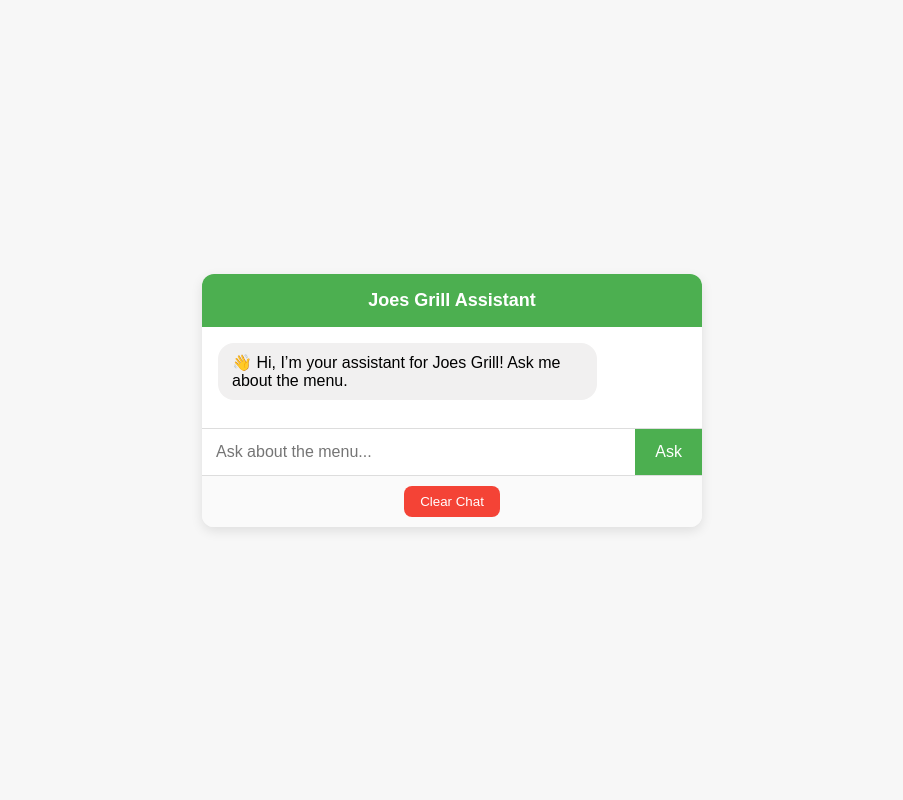
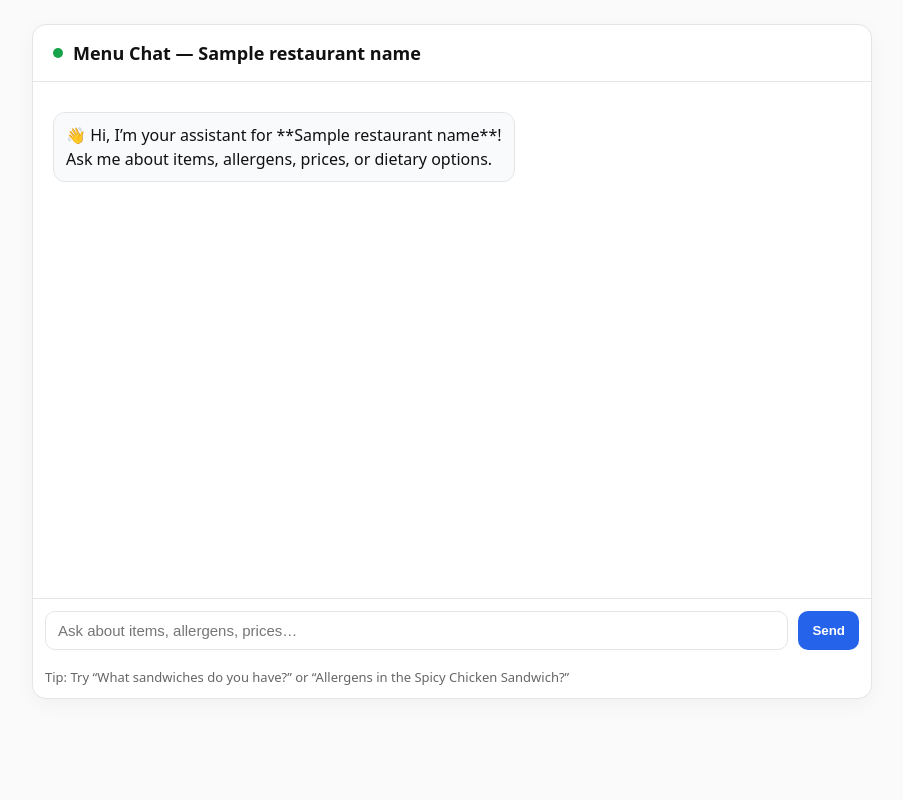
Before and after one commit to andrewb-debug/menu-chatbot-api, a Flask app: template templates/index.html in a window 1280 px wide. Shown: the whole page, without its empty margins (188-1091 px from the left). Run offline with Flask 3, Linux system fonts and the light colour scheme; the template is opened without the code that fills it: most values are stand-ins (such as "Sample title", 1, 10 or a date in 2020).

Commit message:
Markdown list formatting + nicer UI rendering for bot messages

```diff
--- a/app.py
+++ b/app.py
@@ -5,28 +5,27 @@ import os
 import secrets
 from dotenv import load_dotenv
 
-# Load variables from .env for local dev; in production, Render provides env vars
+# Load variables from .env for local dev; in production (Render) they come from env
 load_dotenv()
 
 app = Flask(__name__)
 app.secret_key = os.getenv("FLASK_SECRET_KEY") or secrets.token_hex(16)
 
-# Base directory for absolute paths
+# Absolute base path for reading menus
 BASE_DIR = os.path.dirname(os.path.abspath(__file__))
 
-# ---- Lazy OpenAI client (prevents startup crash) ----
+# ------- Lazy OpenAI client so startup never crashes -------
 _client = None
 def get_openai_client():
     global _client
     if _client is None:
         api_key = os.getenv("OPENAI_API_KEY")
         if not api_key:
-            # Don't crash the process; return a clear error later
             raise RuntimeError("Missing OPENAI_API_KEY environment variable.")
         _client = OpenAI(api_key=api_key)
     return _client
 
-# -------- Menu loading --------
+# ------- Menu loading from /menus/<slug>.json -------
 def load_menu_data(restaurant_name: str):
     path = os.path.join(BASE_DIR, "menus", f"{restaurant_name}.json")
     try:
@@ -37,7 +36,7 @@ def load_menu_data(restaurant_name: str):
     except json.JSONDecodeError:
         return {"error": f"Menu file for '{restaurant_name}' is not valid JSON."}
 
-# -------- Routes --------
+# ------- Routes -------
 @app.route("/")
 def index():
     restaurant_name = request.args.get("restaurant")
@@ -70,15 +69,19 @@ def chat():
     if "history" not in session:
         session["history"] = []
 
-    # Build system prompt
+    # ------- System prompt with formatting rules (Markdown lists) -------
     system_prompt = f"""
 You are the official menu assistant for {menu_data.get('restaurant_name', restaurant_name)}.
 Use ONLY the provided menu JSON to answer questions about items, ingredients, allergens, prices, and dietary tags.
-If the user asks about an item not in the JSON, say it's not on this menu and suggest close matches from the menu.
-If the question is ambiguous, ask one brief clarifying question.
+
+Formatting rules:
+- If listing multiple items, respond as a numbered or bulleted **Markdown** list.
+- Each list item must be: **Item Name** — short description (or key details).
+- For single-item details, use short paragraphs or a compact bullet list.
+- Keep responses concise and easy to skim.
 
 Menu JSON (authoritative source):
-{json.dumps(menu_data.get('menu_items', []))}
+{json.dumps(menu_data.get('menu_items', []), ensure_ascii=False)}
 
 Rules:
 - Never invent menu items or details not present in the JSON.
@@ -88,7 +91,9 @@ Rules:
 """
 
     messages = [{"role": "system", "content": system_prompt}]
+    # Add prior turns
     messages.extend(session["history"])
+    # Add current user message
     messages.append({"role": "user", "content": user_input})
 
     try:
@@ -102,7 +107,6 @@ Rules:
         )
         reply = resp.choices[0].message.content
     except RuntimeError as e:
-        # Missing OPENAI_API_KEY or similar non-fatal setup error
         reply = f"Server configuration error: {str(e)}"
     except Exception as e:
         reply = f"Error contacting OpenAI API: {str(e)}"
@@ -121,7 +125,6 @@ def clear():
 
 @app.route("/healthz")
 def healthz():
-    # Avoid touching OpenAI or menus here so health checks always pass when Flask is up
     return "ok", 200
 
 if __name__ == "__main__":
--- a/templates/index.html
+++ b/templates/index.html
@@ -1,193 +1,187 @@
 <!DOCTYPE html>
 <html lang="en">
 <head>
-  <meta charset="UTF-8">
-  <meta name="viewport" content="width=device-width, initial-scale=1.0">
-  <title>Restaurant Menu Chatbot</title>
+  <meta charset="UTF-8" />
+  <title>Menu Chat — {{ restaurant_name }}</title>
+  <meta name="viewport" content="width=device-width, initial-scale=1" />
   <style>
+    :root {
+      --bg: #fafafa;
+      --card: #ffffff;
+      --text: #111;
+      --muted: #666;
+      --accent: #2563eb;
+      --border: #e5e5e5;
+    }
     body {
-      font-family: Arial, sans-serif;
-      background: #f7f7f7;
-      display: flex;
-      flex-direction: column;
-      align-items: center;
-      justify-content: center;
-      height: 100vh;
       margin: 0;
+      font-family: system-ui, -apple-system, Segoe UI, Roboto, Inter, Arial, sans-serif;
+      background: var(--bg);
+      color: var(--text);
     }
-    .chat-container {
-      width: 100%;
-      max-width: 500px;
-      background: white;
-      border-radius: 12px;
-      box-shadow: 0 4px 12px rgba(0,0,0,0.1);
-      display: flex;
-      flex-direction: column;
+    .container {
+      max-width: 840px;
+      margin: 0 auto;
+      padding: 24px 16px 32px;
+    }
+    .card {
+      background: var(--card);
+      border: 1px solid var(--border);
+      border-radius: 14px;
+      box-shadow: 0 6px 20px rgba(0,0,0,0.04);
       overflow: hidden;
     }
-    .chat-header {
-      background: #4CAF50;
-      color: white;
-      padding: 16px;
-      font-size: 18px;
-      text-align: center;
-      font-weight: bold;
+    .header {
+      padding: 16px 20px;
+      border-bottom: 1px solid var(--border);
+      display: flex;
+      align-items: center;
+      gap: 10px;
     }
-    .chat-box {
+    .dot { width: 10px; height: 10px; border-radius: 50%; background: #16a34a; }
+    .title {
+      font-weight: 700; font-size: 18px;
+    }
+    .chat {
+      height: 60vh;
+      overflow-y: auto;
+      padding: 18px 20px;
+      scroll-behavior: smooth;
+    }
+    .msg {
+      margin: 12px 0;
+      line-height: 1.5;
+    }
+    .msg.user { text-align: right; }
+    .bubble {
+      display: inline-block;
+      padding: 10px 12px;
+      border-radius: 12px;
+      max-width: 85%;
+      border: 1px solid var(--border);
+      background: #f8fafc;
+      white-space: pre-wrap;
+      word-wrap: break-word;
+    }
+    .msg.user .bubble {
+      background: #eef2ff;
+      border-color: #dbeafe;
+    }
+    .input-row {
+      display: flex;
+      gap: 10px;
+      padding: 12px;
+      border-top: 1px solid var(--border);
+      background: #fff;
+    }
+    .input-row input {
       flex: 1;
-      padding: 16px;
-      overflow-y: auto;
-      max-height: 400px;
+      padding: 10px 12px;
+      border-radius: 10px;
+      border: 1px solid var(--border);
+      font-size: 15px;
     }
-    .chat-message {
-      margin-bottom: 12px;
-      animation: fadeIn 0.3s ease-in-out;
+    .btn {
+      background: var(--accent);
+      color: #fff;
+      border: 0;
+      padding: 10px 14px;
+      border-radius: 10px;
+      cursor: pointer;
+      font-weight: 600;
     }
-    .chat-message.user {
-      text-align: right;
-    }
-    .chat-message.bot {
-      text-align: left;
-    }
-    .chat-message span {
-      display: inline-block;
-      padding: 10px 14px;
-      border-radius: 16px;
-      max-width: 75%;
-    }
-    .chat-message.user span {
-      background: #DCF8C6;
-    }
-    .chat-message.bot span {
-      background: #f1f0f0;
-    }
-    .chat-input-container {
-      display: flex;
-      border-top: 1px solid #ddd;
-    }
-    .chat-input-container input {
-      flex: 1;
-      border: none;
-      padding: 14px;
-      font-size: 16px;
-    }
-    .chat-input-container button {
-      background: #4CAF50;
-      border: none;
-      color: white;
-      padding: 14px 20px;
-      cursor: pointer;
-      font-size: 16px;
-    }
-    .chat-input-container button:hover {
-      background: #45a049;
-    }
-    .chat-footer {
-      display: flex;
-      justify-content: center;
-      padding: 10px;
-      background: #fafafa;
-      border-top: 1px solid #ddd;
-    }
-    .chat-footer button {
-      background: #f44336;
-      border: none;
-      color: white;
-      padding: 8px 16px;
-      cursor: pointer;
-      border-radius: 8px;
-    }
-    .chat-footer button:hover {
-      background: #d32f2f;
-    }
-    @keyframes fadeIn {
-      from { opacity: 0; transform: translateY(10px); }
-      to { opacity: 1; transform: translateY(0); }
-    }
+    .btn:disabled { opacity: 0.6; cursor: not-allowed; }
+
+    /* Render Markdown lists nicely inside bot bubbles */
+    .bubble ul, .bubble ol { margin: 0.25rem 0 0.25rem 1.25rem; }
+    .bubble li { margin: 0.25rem 0; }
+    .bubble p { margin: 0.4rem 0; }
+
+    /* helper text */
+    .hint { color: var(--muted); font-size: 13px; margin-top: 6px; }
   </style>
+
+  <!-- Markdown parser for pretty lists -->
+  <script src="https://cdn.jsdelivr.net/npm/marked/marked.min.js"></script>
 </head>
 <body>
-  <div class="chat-container">
-    <div class="chat-header" id="chatHeader">Menu Assistant</div>
-    <div class="chat-box" id="chatBox"></div>
-    <div class="chat-input-container">
-      <input type="text" id="userInput" placeholder="Ask about the menu...">
-      <button onclick="sendMessage()">Ask</button>
-    </div>
-    <div class="chat-footer">
-      <button onclick="clearChat()">Clear Chat</button>
+  <div class="container">
+    <div class="card">
+      <div class="header">
+        <span class="dot"></span>
+        <div class="title">Menu Chat — {{ restaurant_name }}</div>
+      </div>
+
+      <div id="chatBox" class="chat"></div>
+
+      <div class="input-row">
+        <input id="userInput" type="text" placeholder="Ask about items, allergens, prices…" />
+        <button id="sendBtn" class="btn">Send</button>
+      </div>
+      <div class="hint" style="padding: 0 12px 12px;">
+        Tip: Try “What sandwiches do you have?” or “Allergens in the Spicy Chicken Sandwich?”
+      </div>
     </div>
   </div>
 
   <script>
+    const restaurant = "{{ restaurant_name }}";
     const chatBox = document.getElementById("chatBox");
     const userInput = document.getElementById("userInput");
-    const chatHeader = document.getElementById("chatHeader");
+    const sendBtn = document.getElementById("sendBtn");
 
-    // Format restaurant name (e.g., joes_grill -> Joe's Grill)
-    function formatRestaurantName(name) {
-      return name.replace(/_/g, " ")
-                 .replace(/\b\w/g, c => c.toUpperCase());
-    }
+    // Initial bot message
+    appendMessage("bot",
+`👋 Hi, I’m your assistant for **${restaurant}**!
+Ask me about items, allergens, prices, or dietary options.`);
 
-    // Get restaurant from URL params
-    const params = new URLSearchParams(window.location.search);
-    const restaurant = params.get("restaurant") || "joes_grill";
-    const formattedRestaurant = formatRestaurantName(restaurant);
-
-    // Set header dynamically
-    chatHeader.textContent = `${formattedRestaurant} Assistant`;
-
-    function appendMessage(message, sender) {
-      const messageElement = document.createElement("div");
-      messageElement.classList.add("chat-message", sender);
-      messageElement.innerHTML = `<span>${message}</span>`;
-      chatBox.appendChild(messageElement);
-      chatBox.scrollTop = chatBox.scrollHeight;
-    }
+    sendBtn.addEventListener("click", sendMessage);
+    userInput.addEventListener("keydown", (e) => {
+      if (e.key === "Enter") sendMessage();
+    });
 
     async function sendMessage() {
-      const message = userInput.value.trim();
-      if (!message) return;
-
-      appendMessage(message, "user");
+      const text = userInput.value.trim();
+      if (!text) return;
+      appendMessage("user", text);
       userInput.value = "";
+      setLoading(true);
 
       try {
-        const response = await fetch(`/chat?restaurant=${restaurant}`, {
+        const res = await fetch(`/chat?restaurant=${encodeURIComponent(restaurant)}`, {
           method: "POST",
           headers: { "Content-Type": "application/json" },
-          body: JSON.stringify({ message })
+          body: JSON.stringify({ message: text })
         });
-        const data = await response.json();
-        appendMessage(data.reply, "bot");
-      } catch (error) {
-        appendMessage("Error: Could not connect to server.", "bot");
+        const data = await res.json();
+        const reply = data.reply || "Sorry, I didn’t get a reply.";
+        appendMessage("bot", reply, /*isMarkdown*/ true);
+      } catch (err) {
+        appendMessage("bot", "Network error. Please try again.", false);
+      } finally {
+        setLoading(false);
       }
     }
 
-    async function clearChat() {
-      try {
-        const response = await fetch(`/clear?restaurant=${restaurant}`, {
-          method: "POST"
-        });
-        await response.json();
-        chatBox.innerHTML = ""; // wipe messages
-        appendMessage(`👋 Hi, I’m your assistant for ${formattedRestaurant}! Ask me about the menu.`, "bot");
-      } catch (error) {
-        appendMessage("Error clearing chat.", "bot");
-      }
+    function setLoading(state) {
+      sendBtn.disabled = state;
+      sendBtn.textContent = state ? "Sending…" : "Send";
     }
 
-    // Auto show welcome message on load
-    appendMessage(`👋 Hi, I’m your assistant for ${formattedRestaurant}! Ask me about the menu.`, "bot");
-
-    // Send message on Enter key
-    userInput.addEventListener("keypress", function (e) {
-      if (e.key === "Enter") {
-        sendMessage();
+    function appendMessage(sender, text, isMarkdown = false) {
+      const wrap = document.createElement("div");
+      wrap.className = `msg ${sender}`;
+      const bubble = document.createElement("div");
+      bubble.className = "bubble";
+      if (sender === "bot" && isMarkdown) {
+        bubble.innerHTML = marked.parse(text);
+      } else {
+        bubble.textContent = text;
       }
-    });
+      wrap.appendChild(bubble);
+      chatBox.appendChild(wrap);
+      chatBox.scrollTop = chatBox.scrollHeight;
+    }
   </script>
 </body>
 </html>
```
